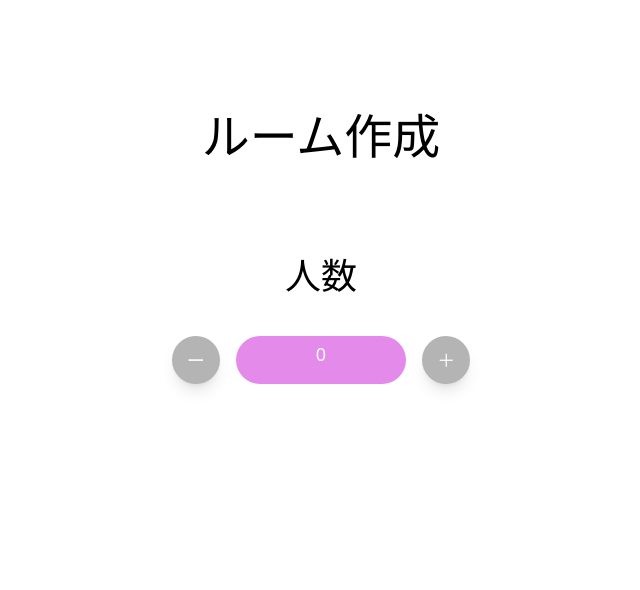
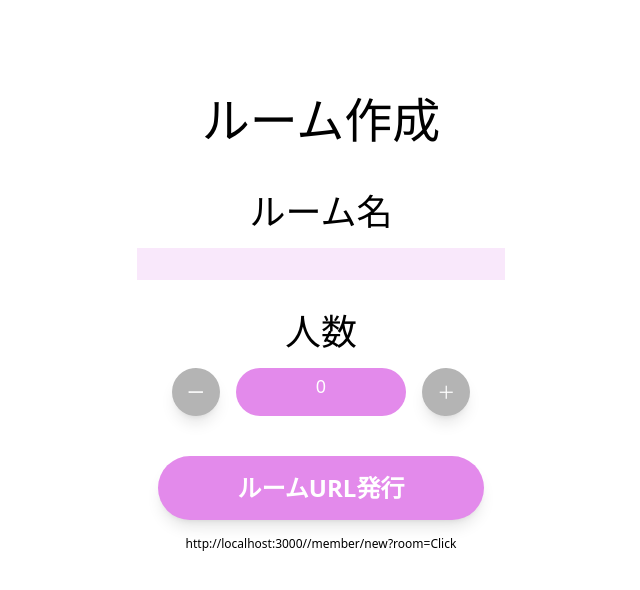
Before and after one commit to Doer-org/hack-camp_vol5_2022, a React (Create React App) app in the folder front/: page /CreateRoom in a window 1280 px wide. Shown: the top 590 px of the page, without its empty margins (319-959 px from the left). Built offline with nearby package versions, Linux system fonts and the light colour scheme.

Commit message:
URL発行ボタン

```diff
--- a/front/package.json
+++ b/front/package.json
@@ -6,6 +6,7 @@
     "@testing-library/jest-dom": "^5.16.4",
     "@testing-library/react": "^13.3.0",
     "@testing-library/user-event": "^13.5.0",
+    "axios": "^0.27.2",
     "react": "^18.2.0",
     "react-dom": "^18.2.0",
     "react-router-dom": "^6.3.0",
--- a/front/src/coomponents/views/CreateRoom.js
+++ b/front/src/coomponents/views/CreateRoom.js
@@ -1,5 +1,7 @@
 import {React, useState} from "react";
-// import Select from 'react-select';
+import axios from "axios";
+import { data } from "autoprefixer";
+import { Link } from "react-router-dom";
 
 const CreateRoom = () =>  {
   const [count, setCount] = useState(0);
@@ -14,16 +16,68 @@ const CreateRoom = () =>  {
     }
   }
 
+  //入力されたルーム名を保存するためのstate
+  const [roomName, setRoomName] = useState("");
+
+  const [roomId, setRoomId] = useState("");
+
+  const CreateRoomId = () => {
+    const data = new FormData();
+    data.append("max_count", count);
+    data.append("name", roomName);
+
+    axios.post('http://localhost:8080/new/room/', data)
+    .then(function (response) {
+    // 送信成功時の処理
+    // console.log(response);
+    const roomId = "12345"
+    setRoomId(roomId)
+    })
+    .catch(function (error) {
+    // 送信失敗時の処理
+    console.log(error);
+    });
+  }
+
+  const handleCopy = (e) => {
+    e.preventDefault()
+    const url = "http://localhost:3000//member/new?room="+{roomId}
+    e.clipboardData.setData("Text", "あああああああああああああああ")
+    console.log(url)
+  }
+
   return (
     <div>
       <div align="center">
-        <h1 className="text-5xl mt-28">ルーム作成</h1>
+        <h1 className="text-5xl mt-24">ルーム作成</h1>
       </div>
-      <div align="center" className="text-4xl mt-24">人数</div>
-      <div align="center" className="text-5xl mt-10 flex justify-center">
+
+      <div type="text" align="center" className="text-4xl mt-12">
+        <span>ルーム名</span>
+        <form className="block text-gray-700 text-sm font-bold rounded px-8 pt-4 mb-4">
+          <input value={roomName} onChange={(event) => setRoomName(event.target.value)} className="bg-thin-purple text-2xl"/>
+        </form>
+      </div>
+
+      <div align="center" className="text-4xl mt-8">人数</div>
+      <div className="text-5xl mt-4 flex justify-center">
         <button onClick={CountDown} className="flex-grow-0 bg-grey text-white w-12 h-12 text-lg shadow-lg rounded-full mr-4 hover:bg-thick-grey hover:shadow-sm hover:translate-y-0.5 transform transition">ー</button>
         <div className="flex-grow-0 px-20 py-1 bg-purple text-lg text-white rounded-full">{count}</div>
         <button onClick={CountUp} className="flex-grow-0 bg-grey text-white w-12 h-12 text-lg shadow-lg rounded-full ml-4 hover:bg-thick-grey hover:shadow-sm hover:translate-y-0.5 transform transition">＋</button>
+      </div>
+
+      <div align="center" className="text-xs mt-10">
+        <button onClick={CreateRoomId} className="font-semibold rounded shadow-lg text-2xl bg-purple hover:bg-thick-purple text-white font-bold py-4 px-20 rounded-full inline-block hover:shadow-sm hover:translate-y-0.5 transform transition">ルームURL発行</button>
+        {/* {data.id ?( */}
+          <div className="mt-4 flex justify-center">
+          <Link to={`http://localhost:3000//member/new?room=${data.id}`}>http://localhost:3000//member/new?room={data.id}</Link>
+          <button onClick={(e) => handleCopy(e)}>
+            Click
+            {/* <svg class="h-8 w-8 text-black"  width="24" height="24" viewBox="0 0 24 24" stroke-width="2" stroke="currentColor" fill="none" stroke-linecap="round" stroke-linejoin="round">  <path stroke="none" d="M0 0h24v24H0z"/>  <rect x="8" y="4" width="12" height="12" rx="2" />  <path d="M16 16v2a2 2 0 0 1 -2 2h-8a2 2 0 0 1 -2 -2v-8a2 2 0 0 1 2 -2h2" /></svg> */}
+          </button>
+        </div>
+        {/* // ):(null)} */}
+
       </div>
     </div>
     );
```
Also changed, not shown: 1 other file (tests, documents, lock files or other folders).
